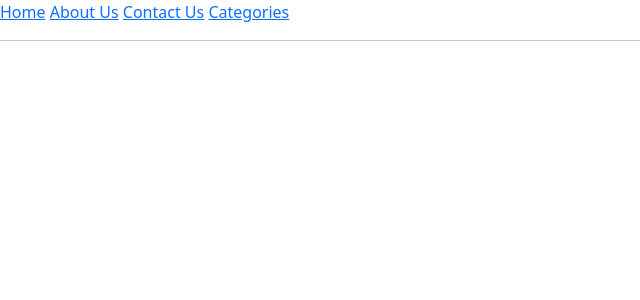
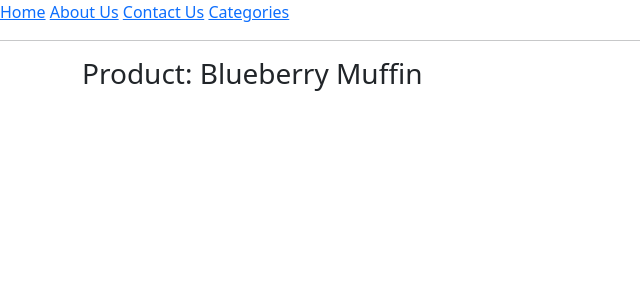
Before and after one commit to Zenzo41/ecomproject, a Django app: a page that uses templates/productdetail.html in a window 1280 px wide. Shown: the top 300 px of the page, without its empty margins (0-640 px from the left). Run offline with Django 4.2, Linux system fonts and the light colour scheme; data comes from the database, SQL or seed files in the repository.

Commit message:
product detail view

```diff
--- a/ecomapp/views.py
+++ b/ecomapp/views.py
@@ -22,6 +22,13 @@ class AllProductsView(TemplateView):
 class ProductDetailView(TemplateView):
     template_name = "productdetail.html"
 
+    def get_context_data(self, **kwargs):
+        context =  super().get_context_data(**kwargs)
+        url_slug = self.kwargs['slug']
+        product = Product.objects.get(slug=url_slug)
+        context['product'] = product
+        return context
+
 class AboutView(TemplateView):
     template_name = "about.html"
 
--- a/templates/productdetail.html
+++ b/templates/productdetail.html
@@ -5,6 +5,6 @@
 {% block content %}
 
 <div class="container">
-    <h3>{{product.title}}</h3>
+    <h3>Product: {{product.title}}</h3>
 </div>
 {% endblock content %}
```
